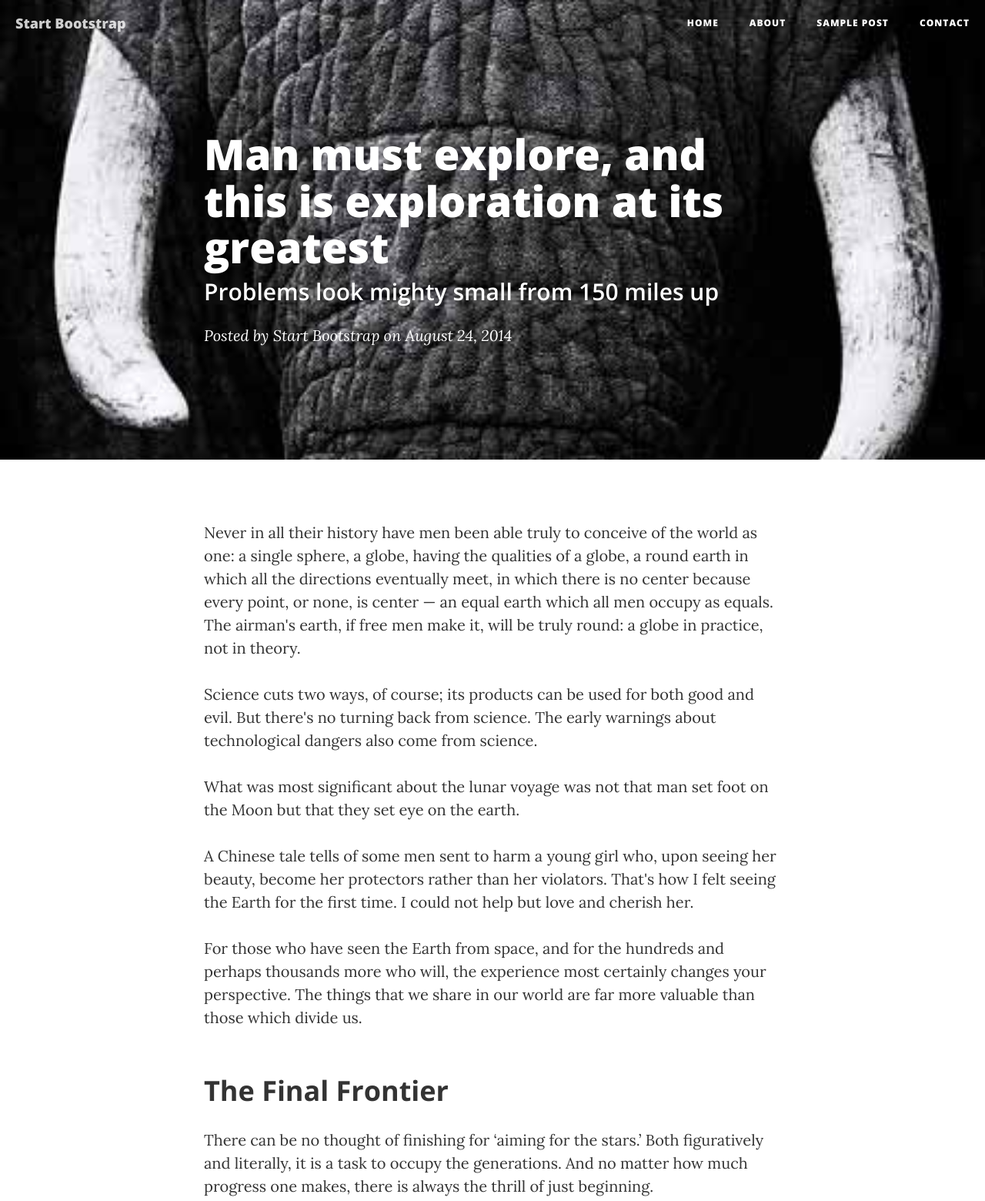
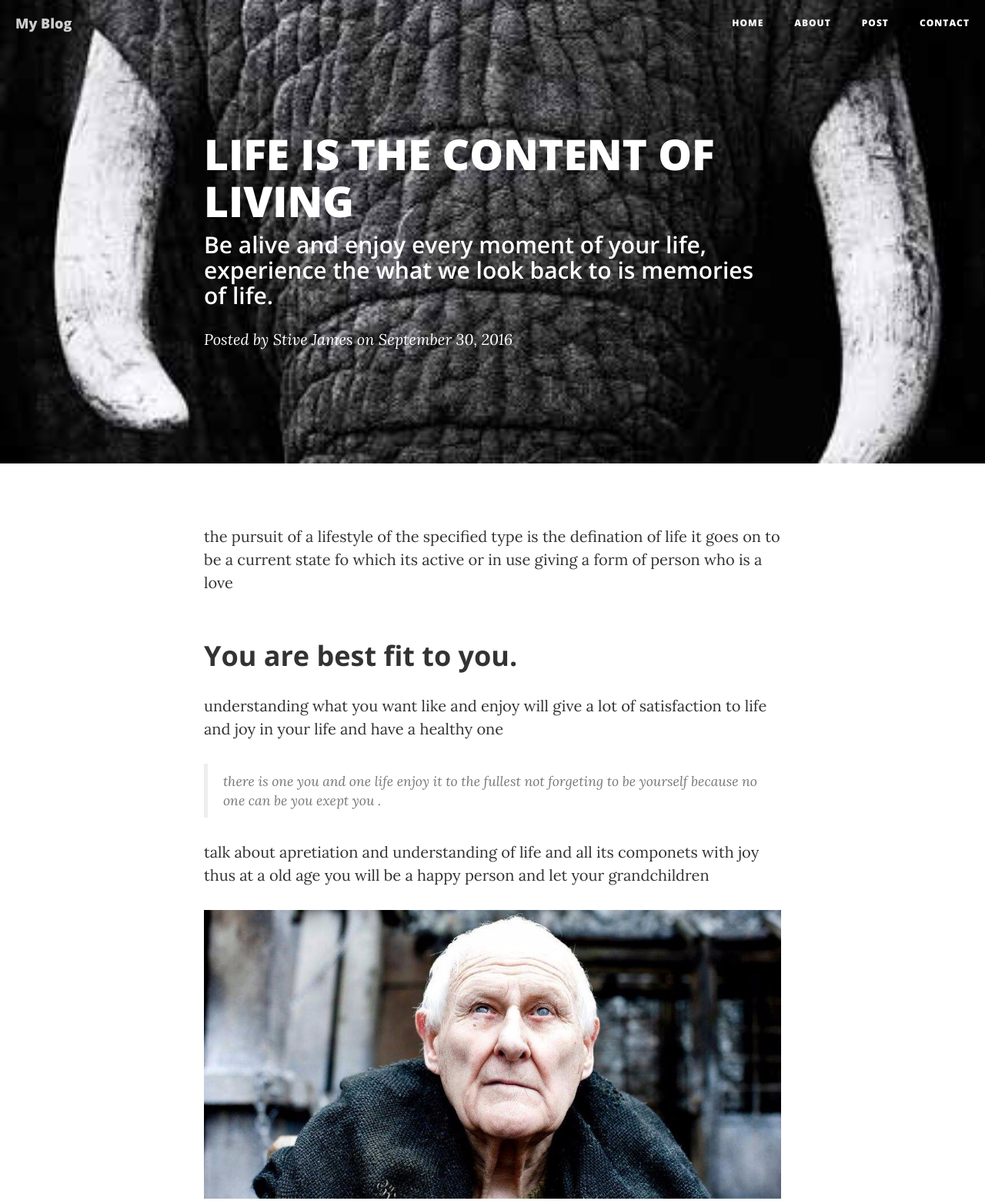
Before and after one commit to dlaminisihle/clean-blog, a website: page post.html in a window 1280 px wide. Shown: the top 1560 px of the page at 77% size. Drawn offline with nearby package versions, Linux system fonts and the light colour scheme.

Commit message:
Add files via upload

```diff
--- a/post.html
+++ b/post.html
@@ -42,7 +42,7 @@
                     <span class="sr-only">Toggle navigation</span>
                     Menu <i class="fa fa-bars"></i>
                 </button>
-                <a class="navbar-brand" href="index.html">Start Bootstrap</a>
+                <a class="navbar-brand" href="index.html">My Blog</a>
             </div>
 
             <!-- Collect the nav links, forms, and other content for toggling -->
@@ -55,7 +55,7 @@
                         <a href="about.html">About</a>
                     </li>
                     <li>
-                        <a href="post.html">Sample Post</a>
+                        <a href="post.html">Post</a>
                     </li>
                     <li>
                         <a href="contact.html">Contact</a>
@@ -74,9 +74,9 @@
             <div class="row">
                 <div class="col-lg-8 col-lg-offset-2 col-md-10 col-md-offset-1">
                     <div class="post-heading">
-                        <h1>Man must explore, and this is exploration at its greatest</h1>
-                        <h2 class="subheading">Problems look mighty small from 150 miles up</h2>
-                        <span class="meta">Posted by <a href="#">Start Bootstrap</a> on August 24, 2014</span>
+                        <h1>LIFE IS THE CONTENT OF LIVING</h1>
+                        <h2 class="subheading">Be alive and enjoy every moment of your life, experience the what we look back to is memories of life. </h2>
+                        <span class="meta">Posted by <a href="#">Stive James</a> on September 30, 2016 </span>
                     </div>
                 </div>
             </div>
@@ -88,40 +88,27 @@
         <div class="container">
             <div class="row">
                 <div class="col-lg-8 col-lg-offset-2 col-md-10 col-md-offset-1">
-                    <p>Never in all their history have men been able truly to conceive of the world as one: a single sphere, a globe, having the qualities of a globe, a round earth in which all the directions eventually meet, in which there is no center because every point, or none, is center — an equal earth which all men occupy as equals. The airman's earth, if free men make it, will be truly round: a globe in practice, not in theory.</p>
+                   <p>the pursuit of a lifestyle of the specified type is the defination of life it goes on to be a current state fo which its active or in use giving a form of person who is a love</p>
 
-                    <p>Science cuts two ways, of course; its products can be used for both good and evil. But there's no turning back from science. The early warnings about technological dangers also come from science.</p>
 
-                    <p>What was most significant about the lunar voyage was not that man set foot on the Moon but that they set eye on the earth.</p>
+                    <h2 class="section-heading">You are best fit to you.</h2>
 
-                    <p>A Chinese tale tells of some men sent to harm a young girl who, upon seeing her beauty, become her protectors rather than her violators. That's how I felt seeing the Earth for the first time. I could not help but love and cherish her.</p>
 
-                    <p>For those who have seen the Earth from space, and for the hundreds and perhaps thousands more who will, the experience most certainly changes your perspective. The things that we share in our world are far more valuable than those which divide us.</p>
+                    <p>understanding what you want like and enjoy will give a lot of satisfaction to life and joy in your life and have a healthy one</p>
 
-                    <h2 class="section-heading">The Final Frontier</h2>
+                    <blockquote>there is one you and one life enjoy it to the fullest not forgeting to be yourself because no one can be you exept you .</blockquote>
 
-                    <p>There can be no thought of finishing for ‘aiming for the stars.’ Both figuratively and literally, it is a task to occupy the generations. And no matter how much progress one makes, there is always the thrill of just beginning.</p>
+                    <p>talk about apretiation and understanding of life and all its componets with joy thus at a old age you will be a happy person and let your grandchildren</p>
 
-                    <p>There can be no thought of finishing for ‘aiming for the stars.’ Both figuratively and literally, it is a task to occupy the generations. And no matter how much progress one makes, there is always the thrill of just beginning.</p>
-
-                    <blockquote>The dreams of yesterday are the hopes of today and the reality of tomorrow. Science has not yet mastered prophecy. We predict too much for the next year and yet far too little for the next ten.</blockquote>
-
-                    <p>Spaceflights cannot be stopped. This is not the work of any one man or even a group of men. It is a historical process which mankind is carrying out in accordance with the natural laws of human development.</p>
-
-                    <h2 class="section-heading">Reaching for the Stars</h2>
-
-                    <p>As we got further and further away, it [the Earth] diminished in size. Finally it shrank to the size of a marble, the most beautiful you can imagine. That beautiful, warm, living object looked so fragile, so delicate, that if you touched it with a finger it would crumble and fall apart. Seeing this has to change a man.</p>
 
                     <a href="#">
                         <img class="img-responsive" src="img/post-sample-image.jpg" alt="">
                     </a>
-                    <span class="caption text-muted">To go places and do things that have never been done before – that’s what living is all about.</span>
+                    <span class="caption text-muted">reflact on life later in life </span>
 
-                    <p>Space, the final frontier. These are the voyages of the Starship Enterprise. Its five-year mission: to explore strange new worlds, to seek out new life and new civilizations, to boldly go where no man has gone before.</p>
+                    <p>the point you have a smile in your face to apreciate your life and with out regret bucket list was completed.</p>
 
-                    <p>As I stand out here in the wonders of the unknown at Hadley, I sort of realize there’s a fundamental truth to our nature, Man must explore, and this is exploration at its greatest.</p>
 
-                    <p>Placeholder text by <a href="http://spaceipsum.com/">Space Ipsum</a>. Photographs by <a href="https://www.flickr.com/photos/nasacommons/">NASA on The Commons</a>.</p>
                 </div>
             </div>
         </div>
```
